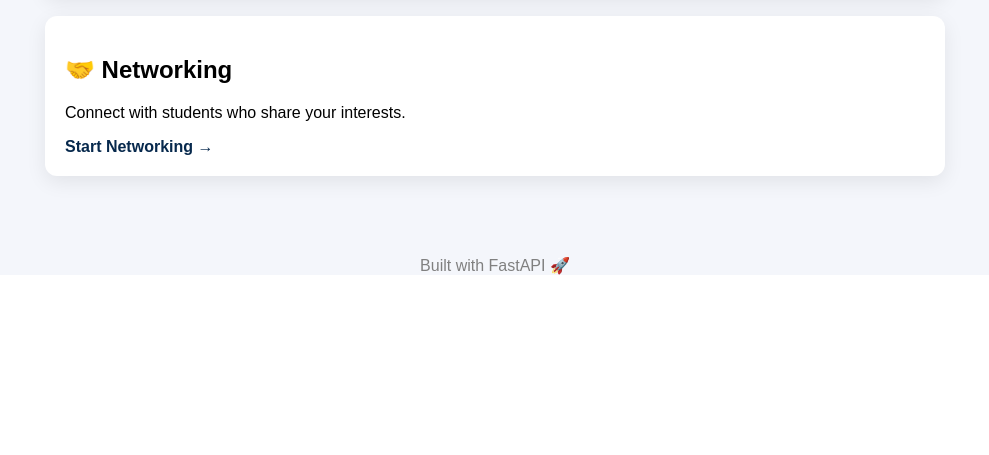
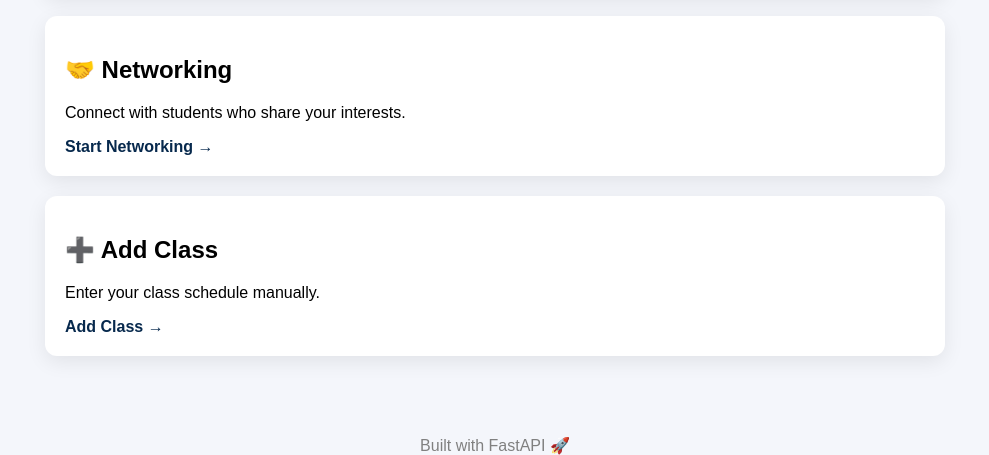
Before and after one commit to Fahadbin-Alam/OneWorldRelief-Website, a FastAPI app: page / in a window 1280 px wide. Shown: the part 737-1192 px from the top of the page, without its empty margins (145-1134 px from the left). Before the commit the page ends 1012 px from the top, so only its background shows below. Run offline with FastAPI, Linux system fonts and the light colour scheme; parts of the project's set-up code (start-up, migrations or seed data) failed here and were passed over.

Commit message:
Adding the individual class schedule card

```diff
--- a/Backend/templates/index.html
+++ b/Backend/templates/index.html
@@ -85,6 +85,12 @@
     </a>
     </div>
 
+    <div class="card">
+    <h2>➕ Add Class</h2>
+    <p>Enter your class schedule manually.</p>
+    <a href="/add-class">Add Class →</a>
+    </div>
+
 </div>
 
 <div class="footer">
```
